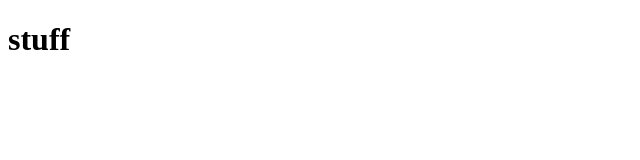
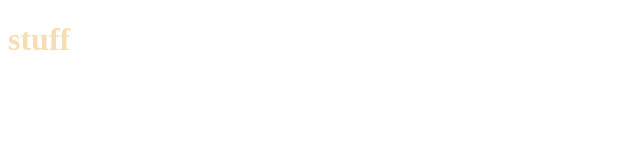
Before and after one commit to erevanayen/malovbar-dev, a SvelteKit app: page / in a window 1280 px wide. Shown: the top 160 px of the page, without its empty margins (0-640 px from the left). Built offline with nearby package versions, Linux system fonts and the light colour scheme.

Commit message:
chore: added sass

```diff
--- a/package.json
+++ b/package.json
@@ -24,6 +24,7 @@
 		"eslint-plugin-svelte": "^2.35.1",
 		"prettier": "^3.1.1",
 		"prettier-plugin-svelte": "^3.1.2",
+		"sass": "^1.70.0",
 		"svelte": "^4.2.7",
 		"svelte-check": "^3.6.0",
 		"tslib": "^2.4.1",
--- a/src/routes/+page.svelte
+++ b/src/routes/+page.svelte
@@ -1 +1,7 @@
 <h1>stuff</h1>
+
+<style lang="scss">
+	h1 {
+		color: wheat;
+	}
+</style>
```
Also changed, not shown: 1 other file (tests, documents, lock files or other folders).
